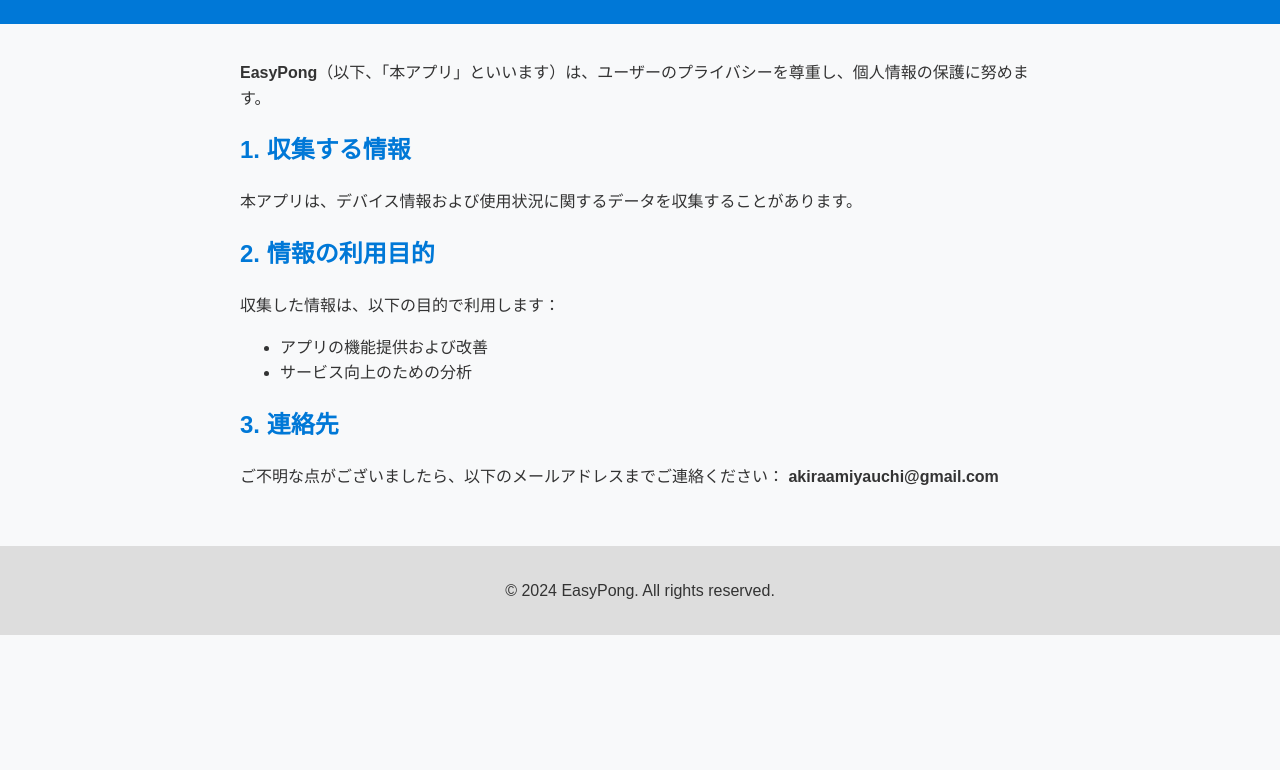
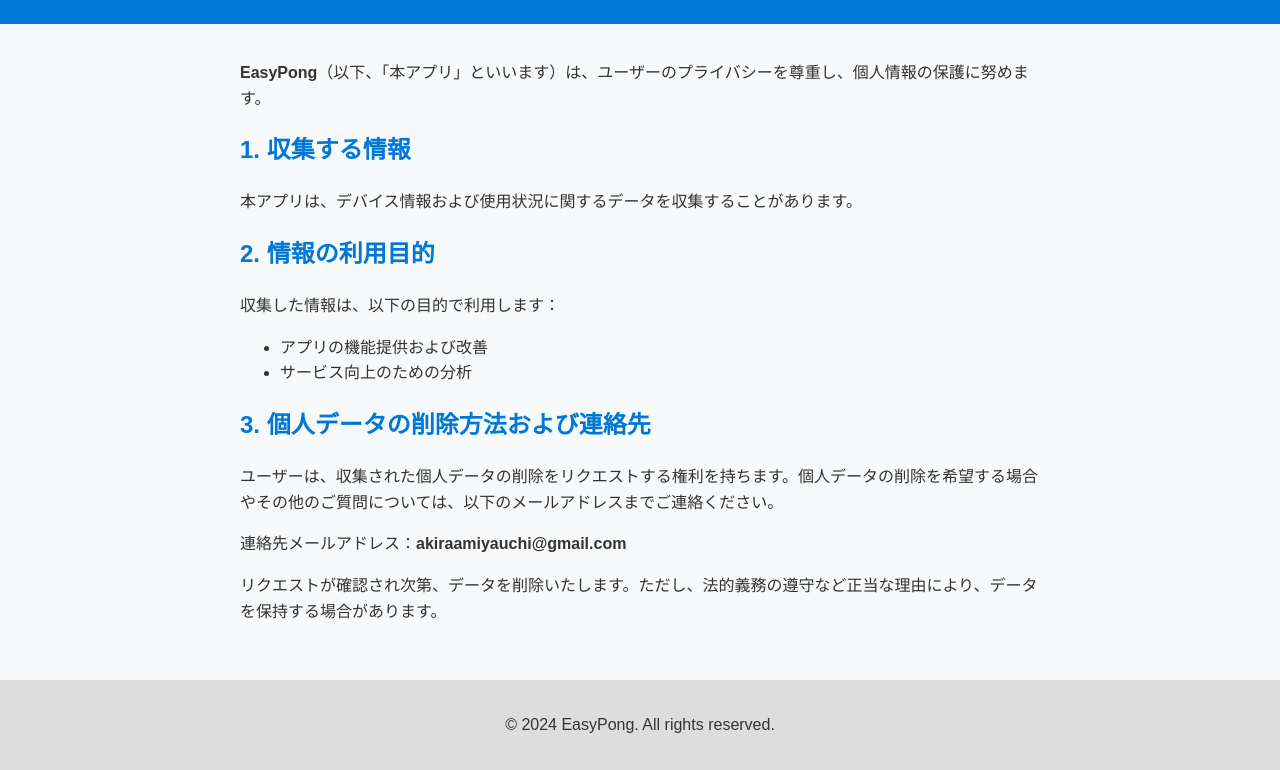
Before and after one commit to akiramiyauchi/EasyPong-homepage, a plain HTML site: page privacy.html in a window 1280 px wide. Shown: the part 102-872 px from the top of the page. Before the commit the page ends 800 px from the top, so only its background shows below. Drawn offline with Linux system fonts and the light colour scheme.

Commit message:
Update privacy.html

```diff
--- a/privacy.html
+++ b/privacy.html
@@ -55,10 +55,15 @@
             <li>アプリの機能提供および改善</li>
             <li>サービス向上のための分析</li>
         </ul>
-        <h2>3. 連絡先</h2>
+        <h2>3. 個人データの削除方法および連絡先</h2>
         <p>
-            ご不明な点がございましたら、以下のメールアドレスまでご連絡ください：
-            <strong>akiraamiyauchi@gmail.com</strong>
+            ユーザーは、収集された個人データの削除をリクエストする権利を持ちます。個人データの削除を希望する場合やその他のご質問については、以下のメールアドレスまでご連絡ください。
+        </p>
+        <p>
+            連絡先メールアドレス：<strong>akiraamiyauchi@gmail.com</strong>
+        </p>
+        <p>
+            リクエストが確認され次第、データを削除いたします。ただし、法的義務の遵守など正当な理由により、データを保持する場合があります。
         </p>
     </main>
     <footer>
```
